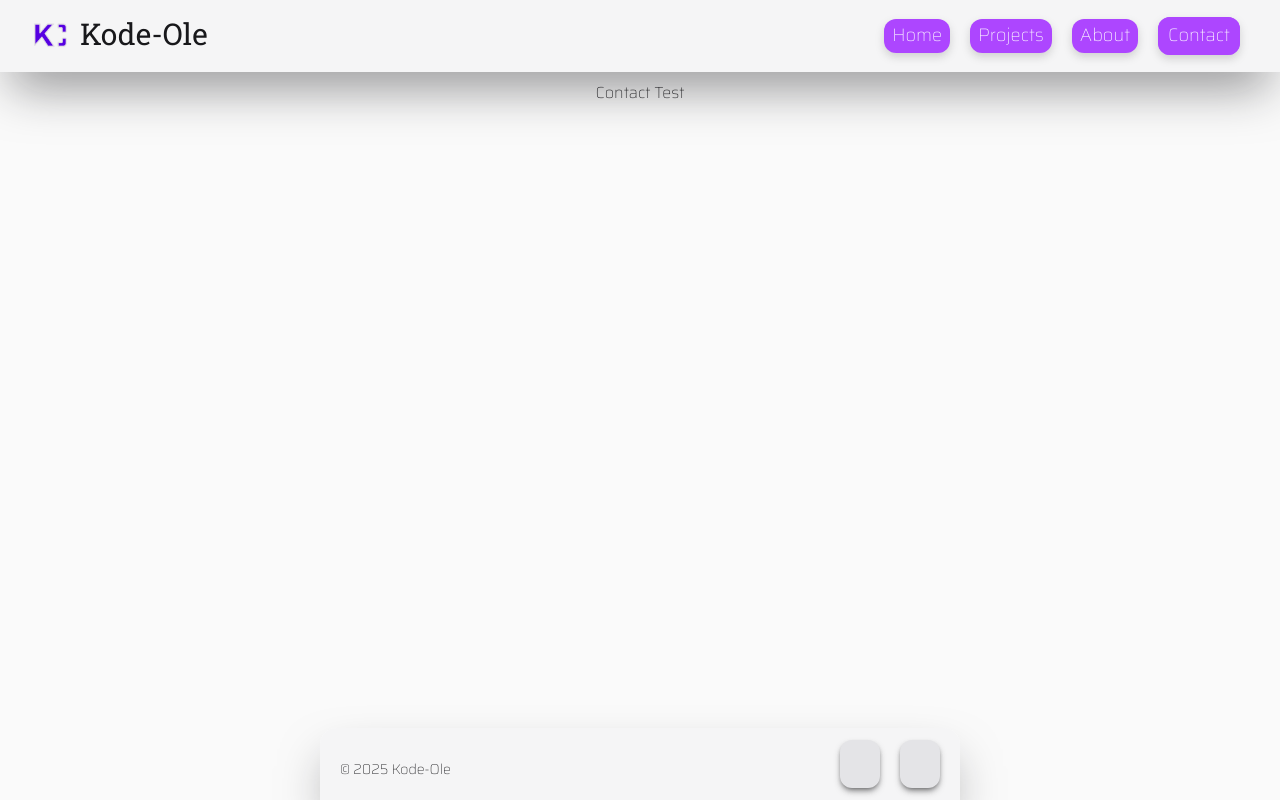
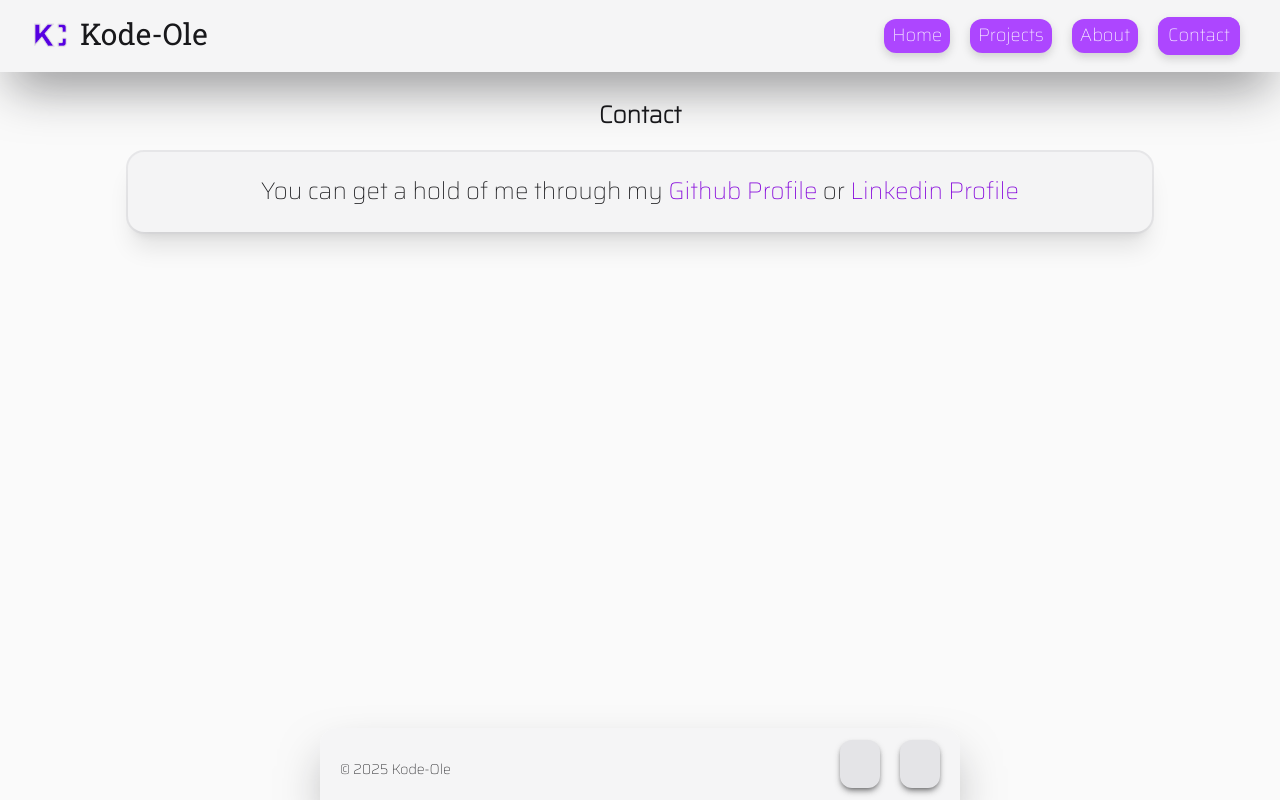
Before and after one commit to OleKodehode/portfolio-js, a React (Vite) app: page /contact in a window 1280 px wide. Built offline with nearby package versions, Linux system fonts and the light colour scheme; some icons are missing.

Commit message:
basic about page

```diff
--- a/src/pages/About.jsx
+++ b/src/pages/About.jsx
@@ -64,7 +64,7 @@ export default function About() {
           <img
             src="/img/about-lg-portrait.webp"
             alt=""
-            className="hidden md:block absolute top-0 lg:top-20 left-0  rounded animate-fadein-reverse"
+            className="hidden md:block absolute top-0 left-0 rounded animate-fadein-reverse w-full h-auto"
           />
         </article>
       </section>
--- a/src/pages/Contact.jsx
+++ b/src/pages/Contact.jsx
@@ -1,3 +1,25 @@
 export default function Contact() {
-  return <h1>Contact Test</h1>;
+  return (
+    <>
+      <h1 className="text-2xl font-bold m-5 text-center">Contact</h1>
+      <article className="card justify-center">
+        <p className="text-lg md:text-2xl">
+          You can get a hold of me through my{" "}
+          <a
+            href="https://github.com/OleKodehode"
+            className="accent-text hover:underline"
+          >
+            Github Profile
+          </a>{" "}
+          or{" "}
+          <a
+            href="https://www.linkedin.com/in/kodeole/"
+            className="accent-text hover:underline"
+          >
+            Linkedin Profile
+          </a>
+        </p>
+      </article>
+    </>
+  );
 }
--- a/src/pages/Home.jsx
+++ b/src/pages/Home.jsx
@@ -10,7 +10,7 @@ export default function Home() {
           <img
             src="/img/landing-img.png"
             alt="cover"
-            className="w-11/12 m-auto rounded-xl md:w-10/12 lg:max-h-screen lg:w-auto"
+            className="w-11/12 m-auto rounded-xl md:w-10/12 lg:max-h-screen"
           />
         </picture>
 
--- a/src/style/index.css
+++ b/src/style/index.css
@@ -33,7 +33,7 @@
 }
 
 main {
-  @apply mt-40 mb-20 md:mt-20 flex items-center justify-center flex-col;
+  @apply mt-40 mb-20 md:mt-20 flex items-center justify-center flex-col max-w-full;
 }
 
 .nav-btn {
@@ -45,7 +45,7 @@ main {
 }
 
 .card {
-  @apply flex flex-col lg:flex-row w-8/10  items-center rounded-2xl bg-zinc-100 p-6 shadow-xl outline-2 outline-zinc-300/50 dark:bg-zinc-900 dark:shadow-md dark:-outline-offset-1 dark:outline-purple-500/50 text-zinc-900 dark:text-zinc-200;
+  @apply flex flex-col lg:flex-row w-8/10 items-center rounded-2xl bg-zinc-100 p-6 shadow-xl outline-2 outline-zinc-300/50 dark:bg-zinc-900 dark:shadow-md dark:-outline-offset-1 dark:outline-purple-500/50 text-zinc-900 dark:text-zinc-200;
 }
 
 .hover-card {
```
